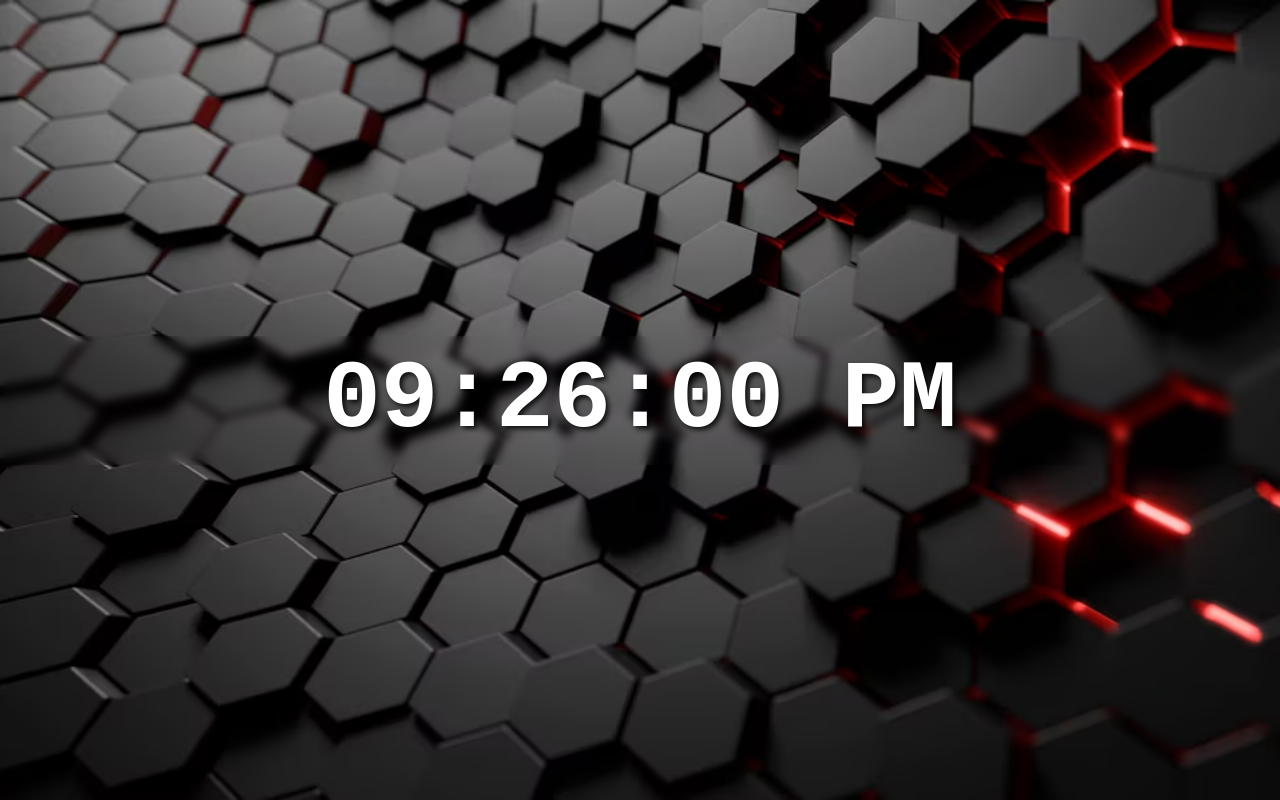
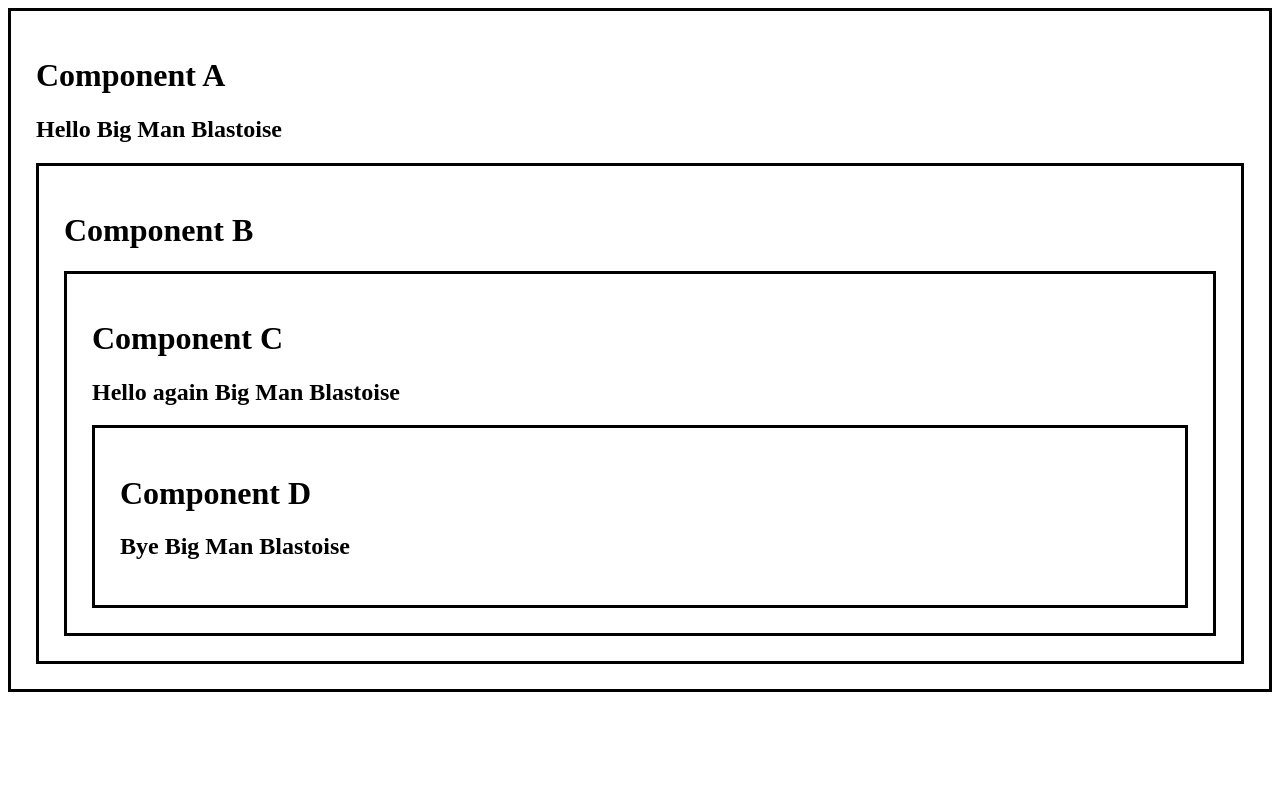
Before and after one commit to FJoey/ReactLearning, a React (Vite) app in the folder my-react-app/: page / in a window 1280 px wide. Built offline with nearby package versions, Linux system fonts and the light colour scheme.

Commit message:
useContext hook

```diff
--- a/my-react-app/src/App.jsx
+++ b/my-react-app/src/App.jsx
@@ -1,10 +1,10 @@
-import DigitalClock from "./DigitalClock";
+import ComponentA from "./ComponentA";
 
 function App() {
 
     return(
       <>
-        <DigitalClock />
+        <ComponentA />
       </>
     );
 }
--- /dev/null
+++ b/my-react-app/src/ComponentA.jsx
@@ -0,0 +1,22 @@
+import React, {useState, createContext} from 'react';
+import ComponentB from "./ComponentB";
+
+export const UserContext = createContext();
+
+function ComponentA(){
+
+    const [user, setUser] = useState("Big Man Blastoise");
+
+    return(<>
+        <div className="box">
+            <h1>Component A</h1>
+            <h2>{`Hello ${user}`}</h2>
+
+            <UserContext.Provider value={user}>
+                <ComponentB />
+            </UserContext.Provider>
+        </div>
+    </>);
+}
+
+export default ComponentA;
--- /dev/null
+++ b/my-react-app/src/ComponentB.jsx
@@ -0,0 +1,12 @@
+import ComponentC from "./ComponentC";
+
+function ComponentB(){
+    return(<>
+        <div className="box">
+            <h1>Component B</h1>
+            <ComponentC />
+        </div>
+    </>);
+}
+
+export default ComponentB;
--- /dev/null
+++ b/my-react-app/src/ComponentC.jsx
@@ -0,0 +1,18 @@
+import ComponentD from "./ComponentD";
+import React, {useContext} from 'react';
+import {UserContext} from './ComponentA';
+
+function ComponentC(){
+
+    const user = useContext(UserContext);
+
+    return(<>
+        <div className="box">
+            <h1>Component C</h1>
+            <h2>{`Hello again ${user}`}</h2>
+            <ComponentD />
+        </div>
+    </>);
+}
+
+export default ComponentC;
--- /dev/null
+++ b/my-react-app/src/ComponentD.jsx
@@ -0,0 +1,16 @@
+import React, {useContext} from 'react';
+import {UserContext} from './ComponentA';
+
+function ComponentD(){
+
+    const user = useContext(UserContext);
+
+    return(<>
+        <div className="box">
+            <h1>Component D</h1>
+            <h2>{`Bye ${user}`}</h2>
+        </div>
+    </>);
+}
+
+export default ComponentD;
--- a/my-react-app/src/index.css
+++ b/my-react-app/src/index.css
@@ -1,29 +1,4 @@
-body{
-    background-image: url(assets/3d-rendering-hexagonal-texture-background.avif);
-    background-position: center;
-    background-repeat: no-repeat;
-    background-size: cover;
-    background-attachment: fixed;
-    margin: 0;
-
-    /* optional */
-    display: flex;
-    justify-content: center;
-    min-height: 100vh;
-    align-items: center;
+.box{
+    border: 3px solid;
+    padding: 25px;
 }
-
-.clock-container{
-    backdrop-filter: blur(5px);
-    width: 100vw;
-    padding: 10px 0;
-}
-
-.clock{
-    color: white;
-    font-size: 6rem;
-    font-weight: bold;
-    font-family: monospace;
-    text-align: center;
-    text-shadow: 3px 3px 5px rgba(0, 0, 0, 0.808);
-}
```
